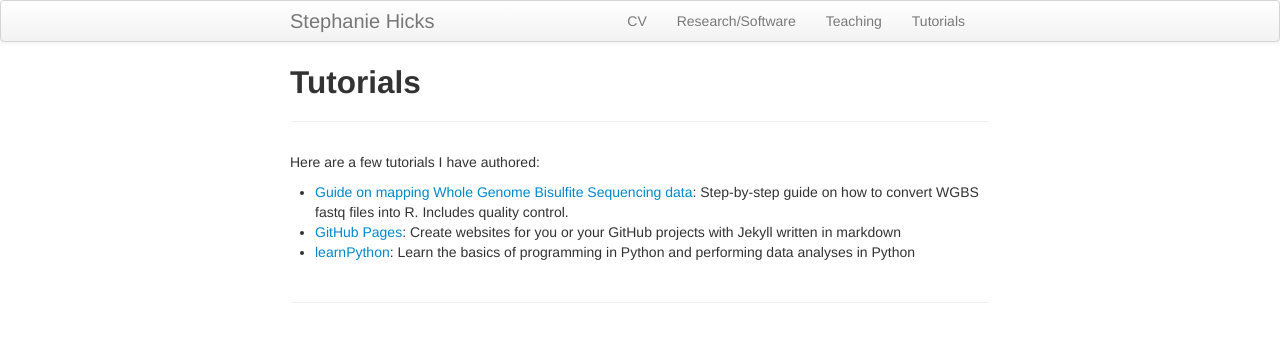
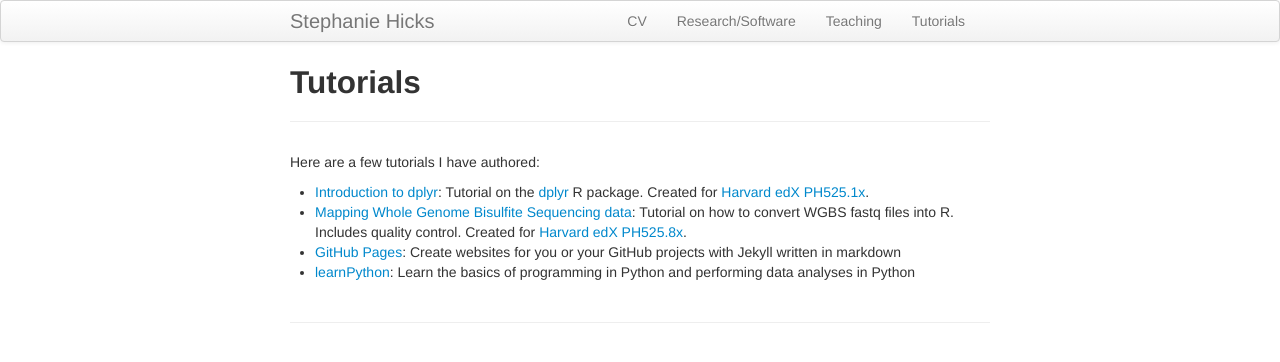
Before and after one commit to jmcgread/stephaniehicks.github.io, a Jekyll site: the page built from pages/tutorials.md, in a window 1280 px wide. Shown: the top 362 px of the page. Built offline with Jekyll 4.4.1, drawn with Linux system fonts in a browser that asks for light colours.

Commit message:
added dplyr tutorial

```diff
--- a/pages/tutorials.md
+++ b/pages/tutorials.md
@@ -5,6 +5,7 @@ title: Tutorials
 
 Here are a few tutorials I have authored:
 
-- [Guide on mapping Whole Genome Bisulfite Sequencing data](https://github.com/genomicsclass/colonCancerWGBS/blob/master/scripts/createObject.Rmd): Step-by-step guide on how to convert WGBS fastq files into R. Includes quality control.
+- [Introduction to dplyr](https://github.com/genomicsclass/labs/blob/master/course1/dplyr_tutorial.Rmd): Tutorial on the [dplyr](http://cran.rstudio.com/web/packages/dplyr/vignettes/introduction.html) R package. Created for [Harvard edX PH525.1x](https://courses.edx.org/courses/HarvardX/PH525.1x/1T2015/info).
+- [Mapping Whole Genome Bisulfite Sequencing data](https://github.com/genomicsclass/colonCancerWGBS/blob/master/scripts/createObject.Rmd): Tutorial on how to convert WGBS fastq files into R. Includes quality control. Created for [Harvard edX PH525.8x](https://courses.edx.org/courses/HarvardX/PH525.8x/1T2015/info).
 - [GitHub Pages](http://stephaniehicks.github.io/githubPages_tutorial/): Create websites for you or your GitHub projects with Jekyll written in markdown
 - [learnPython](http://stephaniehicks.github.io/learnPython/): Learn the basics of programming in Python and performing data analyses in Python
```
